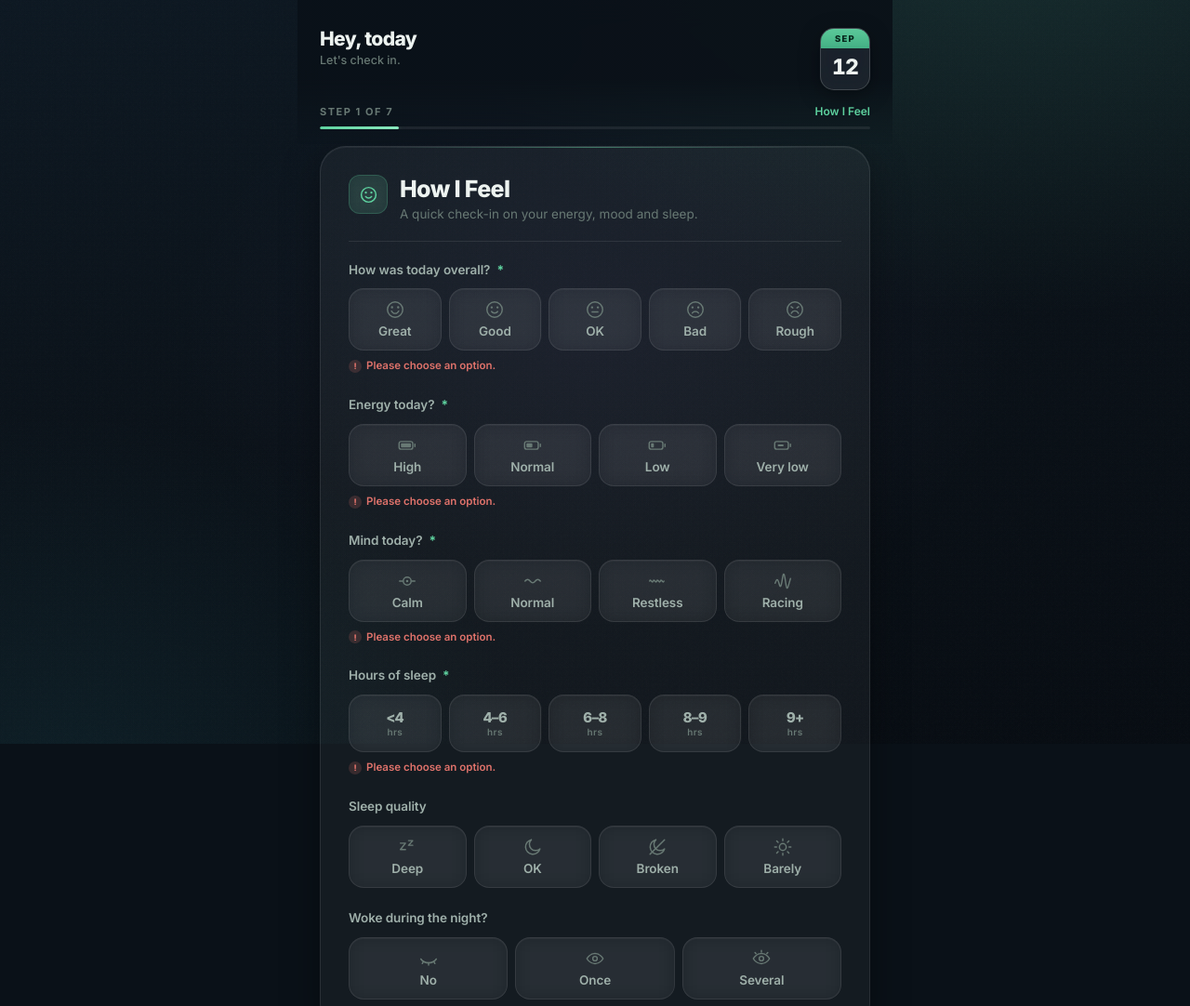
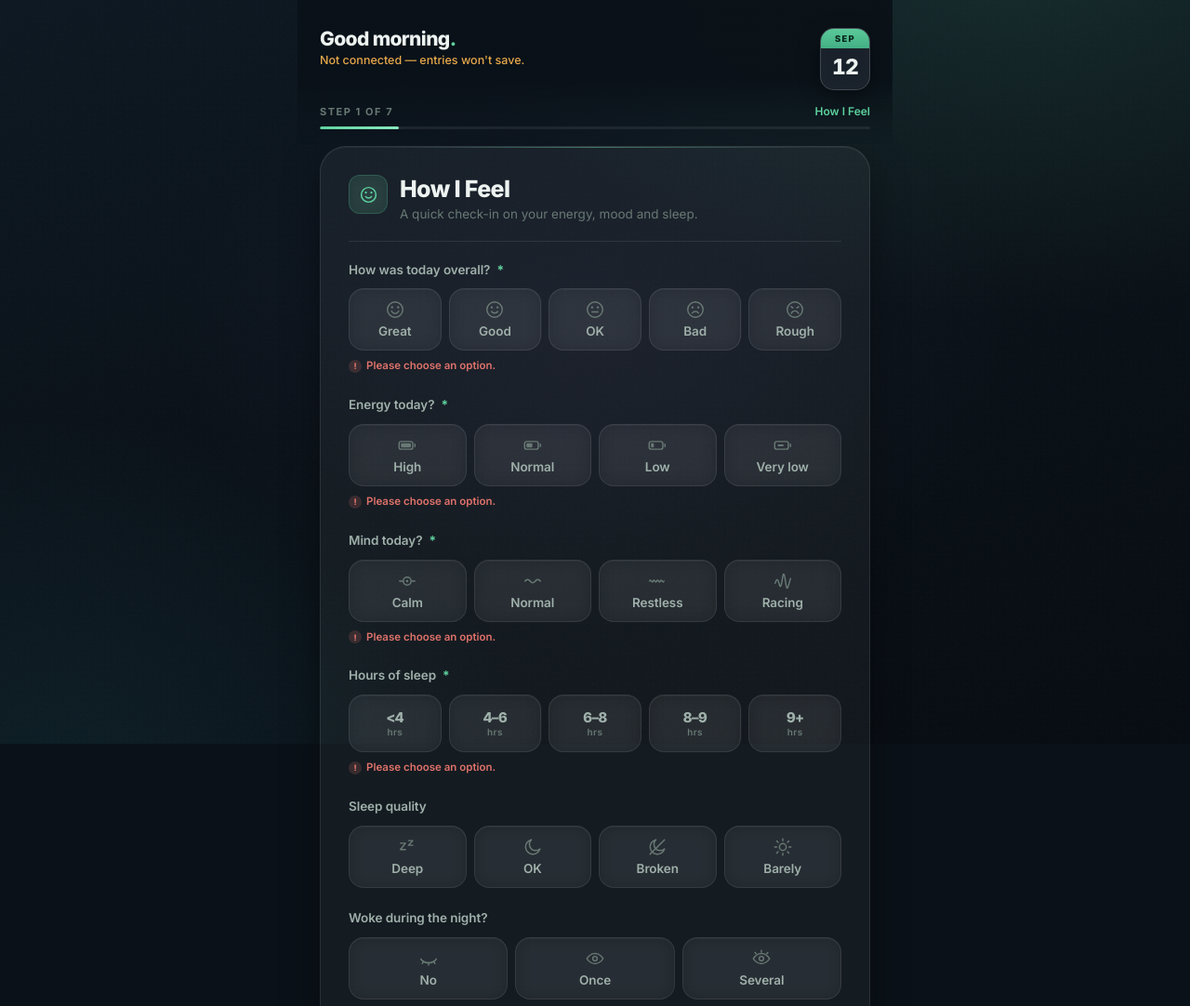
Before and after one commit to gaganjo09/Learning-track, a plain HTML site: page index.html in a window 1280 px wide. Shown: the top 1082 px of the page at 93% size. Drawn offline with nearby package versions, Linux system fonts and the light colour scheme; no server answers.

Commit message:
Fix script tag for app.js in index.html

```diff
--- a/index.html
+++ b/index.html
@@ -707,6 +707,6 @@
 </div>
 
 <script src="https://cdn.jsdelivr.net/npm/@supabase/supabase-js@2"></script>
-<script src="app.js></script>
+<script src="app.js"></script>
 </body>
 </html>
```
